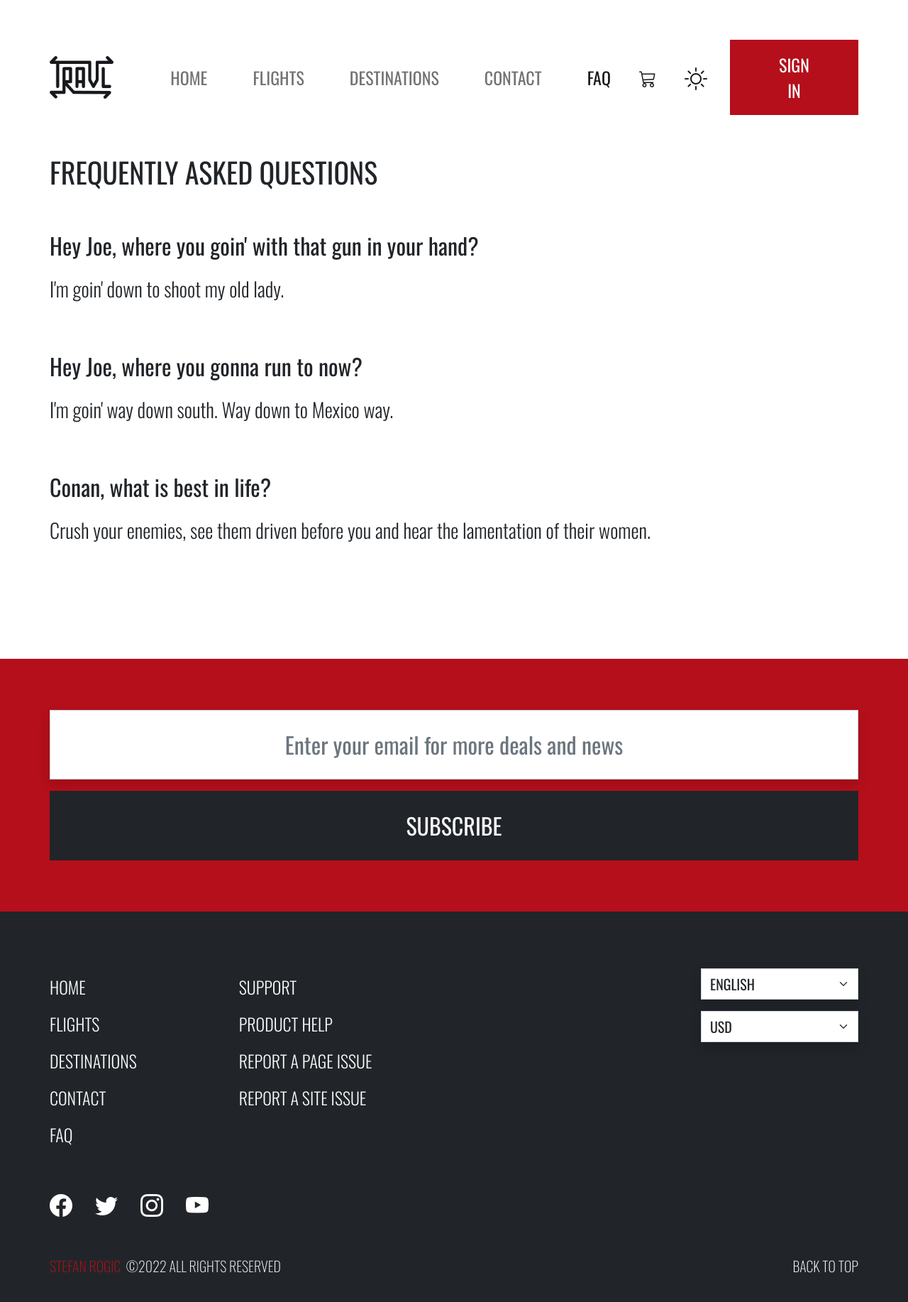
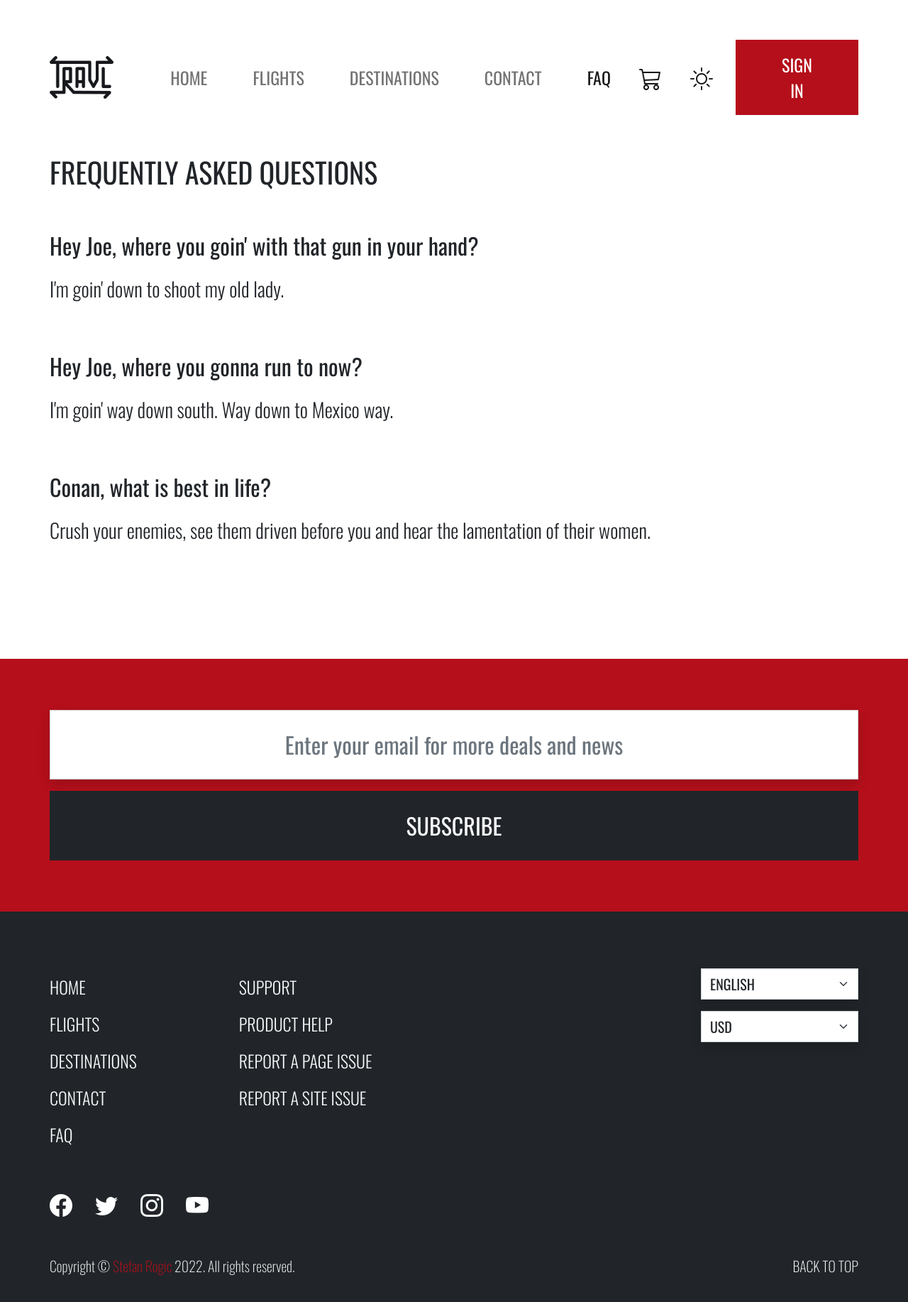
Before and after one commit to Rasgrin/travl-diplomski, a website built with Parcel: page src/faq.html in a window 1280 px wide. Shown: the whole page at 71% size. Built offline with nearby package versions, Linux system fonts and the light colour scheme.

Commit message:
cart link

```diff
--- a/src/faq.html
+++ b/src/faq.html
@@ -67,7 +67,7 @@
             <form class="d-flex flex-lg-row flex-md-column flex-sm-column" role="search">
               <ul class="navbar-nav me-auto mb-2 mb-lg-0 mt-lg-0 mt-md-5 mt-sm-5">
                 <li class="nav-item my-auto">
-                  <a class="nav-link fs-4 fw-normal active" href="./checkout.html"><i class="bi bi-cart3"></i></a>
+                  <a class="nav-link fs-4 fw-normal active" href="./checkout.html"><i class="bi bi-cart3 fs-2"></i></a>
                 </li>
                 <li class="nav-item my-auto mx-lg-4 mx-md-0 mx-sm-0">
                   <a class="nav-link fs-5 fw-normal active" href="#"><i class="bi bi-sun fs-2"></i></a>
@@ -168,7 +168,7 @@
           </div>
 
           <div class="d-flex flex-lg-row flex-md-column-reverse flex-sm-column-reverse mt-5 text-md-center text-sm-center">
-            <p class="fs-5 fw-lighter my-lg-auto"><a class="text-riot-red text-decoration-none me-1" href="https://github.com/Rasgrin" target="_blank">STEFAN ROGIC</a> ©2022 ALL RIGHTS RESERVED</p>
+            <p class="fs-5 fw-lighter my-lg-auto">Copyright © <a class="text-riot-red text-decoration-none" href="https://github.com/Rasgrin" target="_blank">Stefan Rogic</a> 2022. All rights reserved.</p>
             <a class="ms-lg-auto fs-5 fw-lighter text-white text-decoration-none mb-lg-0 mb-md-5 mb-sm-5" href="#">BACK TO TOP</a>
           </div>
         </div>
```
Also changed, not shown: src/checkout.html (+2 -2 lines), src/contact.html (+2 -2 lines), src/destinations.html (+2 -2 lines), src/flights.html (+5 -5 lines), src/index.html (+2 -2 lines), src/register.html (+2 -2 lines).
